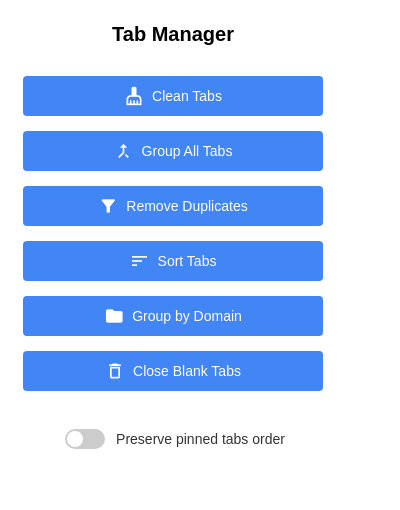
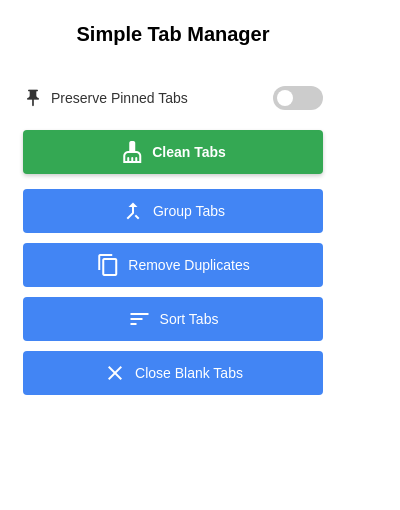
Before and after one commit to dannychan0510/chrome-simple-tab-manager, a browser extension: page popup.html in a window 400 px wide. Drawn offline with Linux system fonts and the light colour scheme.

Commit message:
Removed group domain functionality (too buggy).

```diff
--- /dev/null
+++ b/popup.css
@@ -0,0 +1,81 @@
+.toggle-group {
+  margin: 15px 0;
+  padding: 10px;
+  background: #f5f5f5;
+  border-radius: 8px;
+}
+
+.toggle-container {
+  display: flex;
+  justify-content: space-between;
+  align-items: center;
+  padding: 5px 0;
+}
+
+.toggle-label {
+  display: flex;
+  align-items: center;
+  gap: 8px;
+  font-size: 14px;
+  color: #333;
+}
+
+.toggle-label .icon {
+  font-size: 16px;
+}
+
+/* Toggle Switch */
+.switch {
+  position: relative;
+  display: inline-block;
+  width: 50px;
+  height: 24px;
+}
+
+.switch input {
+  opacity: 0;
+  width: 0;
+  height: 0;
+}
+
+.slider {
+  position: absolute;
+  cursor: pointer;
+  top: 0;
+  left: 0;
+  right: 0;
+  bottom: 0;
+  background-color: #ccc;
+  transition: .4s;
+}
+
+.slider:before {
+  position: absolute;
+  content: "";
+  height: 16px;
+  width: 16px;
+  left: 4px;
+  bottom: 4px;
+  background-color: white;
+  transition: .4s;
+}
+
+input:checked + .slider {
+  background-color: #2196F3;
+}
+
+input:focus + .slider {
+  box-shadow: 0 0 1px #2196F3;
+}
+
+input:checked + .slider:before {
+  transform: translateX(26px);
+}
+
+.slider.round {
+  border-radius: 24px;
+}
+
+.slider.round:before {
+  border-radius: 50%;
+}
--- a/popup.html
+++ b/popup.html
@@ -1,44 +1,48 @@
 <!DOCTYPE html>
 <html>
 <head>
-  <title>Tab Manager</title>
+  <title>Simple Tab Manager</title>
+  <link rel="stylesheet" href="styles.css">
   <link href="https://fonts.googleapis.com/icon?family=Material+Icons" rel="stylesheet">
-  <link rel="stylesheet" type="text/css" href="styles.css">
 </head>
 <body>
   <div class="container">
-    <h1>Tab Manager</h1>
+    <h1>Simple Tab Manager</h1>
+
+    <div class="toggle-container">
+      <label class="toggle-label">
+        <span class="material-icons">push_pin</span>
+        Preserve Pinned Tabs
+      </label>
+      <label class="switch">
+        <input type="checkbox" id="preservePinned">
+        <span class="slider round"></span>
+      </label>
+    </div>
+
+    <div class="button-container">
       <button id="cleanTabs" class="action-button">
         <span class="material-icons">cleaning_services</span>
         Clean Tabs
       </button>
       <button id="groupTabs" class="action-button">
         <span class="material-icons">merge_type</span>
-      Group All Tabs
+        Group Tabs
       </button>
       <button id="removeDuplicates" class="action-button">
-      <span class="material-icons">filter_alt</span>
+        <span class="material-icons">content_copy</span>
         Remove Duplicates
       </button>
       <button id="sortTabs" class="action-button">
         <span class="material-icons">sort</span>
         Sort Tabs
       </button>
-    <button id="groupByDomain" class="action-button">
-      <span class="material-icons">folder</span>
-      Group by Domain
-    </button>
       <button id="closeBlankTabs" class="action-button">
-      <span class="material-icons">delete_outline</span>
+        <span class="material-icons">close</span>
         Close Blank Tabs
       </button>
-    <div class="divider"></div>
-    <div class="toggle-container">
-      <label class="toggle">
-        <input type="checkbox" id="preservePinned">
-        <span class="toggle-label">Preserve pinned tabs order</span>
-      </label>
     </div>
+
     <div id="statusMessage" class="status"></div>
   </div>
   <script src="popup.js"></script>
--- a/popup.js
+++ b/popup.js
@@ -1,12 +1,14 @@
 document.addEventListener('DOMContentLoaded', () => {
+  // Get UI elements
   const preservePinnedToggle = document.getElementById('preservePinned');
   const statusMessage = document.getElementById('statusMessage');
+
+  // Get action buttons
   const buttons = {
     cleanTabs: document.getElementById('cleanTabs'),
     groupTabs: document.getElementById('groupTabs'),
     removeDuplicates: document.getElementById('removeDuplicates'),
     sortTabs: document.getElementById('sortTabs'),
-    groupByDomain: document.getElementById('groupByDomain'),
     closeBlankTabs: document.getElementById('closeBlankTabs')
   };
 
@@ -32,20 +34,23 @@ document.addEventListener('DOMContentLoaded', () => {
 
   /**
    * Disables or enables all action buttons in the popup.
-   * @param {boolean} disabled - Whether to disable the buttons
+   * @param {boolean} enabled - Whether to enable the buttons
    */
   function setButtonsEnabled(enabled) {
     Object.values(buttons).forEach(button => {
+      if (button) {
         button.disabled = !enabled;
+      }
     });
+    if (preservePinnedToggle) {
       preservePinnedToggle.disabled = !enabled;
+    }
   }
 
   /**
    * Handles the response from a background operation.
    * @param {Object} response - The response from the background script
-   * @param {boolean} response.success - Whether the operation was successful
-   * @param {string} [response.error] - Error message if the operation failed
+   * @param {string} successMessage - The message to display on success
    */
   function handleResponse(response, successMessage) {
     if (response && response.success) {
@@ -60,10 +65,11 @@ document.addEventListener('DOMContentLoaded', () => {
   }
 
   // Add click handlers for each button
+  if (buttons.cleanTabs) {
     buttons.cleanTabs.addEventListener('click', async () => {
       try {
         setButtonsEnabled(false);
-      displayStatus('Cleaning tabs...', 'processing');
+        displayStatus('Cleaning tabs (grouping, sorting, removing duplicates, closing blank tabs)...', 'processing');
 
         // Get the current window ID
         const currentWindow = await chrome.windows.getCurrent();
@@ -86,7 +92,9 @@ document.addEventListener('DOMContentLoaded', () => {
         setButtonsEnabled(true);
       }
     });
+  }
 
+  if (buttons.groupTabs) {
     buttons.groupTabs.addEventListener('click', async () => {
       try {
         setButtonsEnabled(false);
@@ -106,7 +114,9 @@ document.addEventListener('DOMContentLoaded', () => {
         setButtonsEnabled(true);
       }
     });
+  }
 
+  if (buttons.removeDuplicates) {
     buttons.removeDuplicates.addEventListener('click', async () => {
       try {
         setButtonsEnabled(false);
@@ -126,7 +136,9 @@ document.addEventListener('DOMContentLoaded', () => {
         setButtonsEnabled(true);
       }
     });
+  }
 
+  if (buttons.sortTabs) {
     buttons.sortTabs.addEventListener('click', async () => {
       try {
         setButtonsEnabled(false);
@@ -147,28 +159,20 @@ document.addEventListener('DOMContentLoaded', () => {
         setButtonsEnabled(true);
       }
     });
+  }
 
-  buttons.groupByDomain.addEventListener('click', () => {
-    try {
-      setButtonsEnabled(false);
-      displayStatus('Grouping tabs by domain...', 'processing');
-
-      chrome.runtime.sendMessage({ action: 'groupByDomain' }, (response) => {
-        handleResponse(response, 'Tabs grouped by domain successfully!');
-      });
-    } catch (error) {
-      displayStatus(`Error: ${error.message}`, 'error');
-      console.error('Error in groupByDomain operation:', error);
-      setButtonsEnabled(true);
-    }
-  });
-
-  buttons.closeBlankTabs.addEventListener('click', () => {
+  if (buttons.closeBlankTabs) {
+    buttons.closeBlankTabs.addEventListener('click', async () => {
       try {
         setButtonsEnabled(false);
         displayStatus('Closing blank tabs...', 'processing');
 
-      chrome.runtime.sendMessage({ action: 'closeBlankTabs' }, (response) => {
+        // Get the current window ID
+        const currentWindow = await chrome.windows.getCurrent();
+        chrome.runtime.sendMessage({
+          action: 'closeBlankTabs',
+          targetWindowId: currentWindow.id
+        }, (response) => {
           handleResponse(response, 'Blank tabs closed successfully!');
         });
       } catch (error) {
@@ -177,4 +181,5 @@ document.addEventListener('DOMContentLoaded', () => {
         setButtonsEnabled(true);
       }
     });
+  }
 });
--- a/styles.css
+++ b/styles.css
@@ -117,20 +117,40 @@ button:disabled {
   display: flex;
   align-items: center;
   justify-content: center;
-  gap: 8px;
   width: 100%;
-  padding: 10px;
+  padding: 10px 15px;
+  margin-bottom: 10px;
+  background-color: #4285f4;
+  color: white;
   border: none;
   border-radius: 4px;
-  background-color: #4285f4;
-  color: white;
   cursor: pointer;
   font-size: 14px;
   transition: background-color 0.2s;
 }
 
+/* Special styling for the Clean Tabs button */
+#cleanTabs {
+  background-color: #34a853; /* Google green */
+  font-weight: bold;
+  box-shadow: 0 2px 4px rgba(0, 0, 0, 0.2);
+  margin-bottom: 15px; /* Extra spacing below this button */
+}
+
+#cleanTabs:hover {
+  background-color: #2d9249;
+}
+
+#cleanTabs:active {
+  background-color: #267c3f;
+}
+
 .action-button:hover {
   background-color: #3367d6;
+}
+
+.action-button:active {
+  background-color: #2a56c6;
 }
 
 .action-button:disabled {
@@ -139,5 +159,87 @@ button:disabled {
 }
 
 .action-button .material-icons {
+  margin-right: 8px;
+}
+
+.toggle-group {
+  margin: 15px 0;
+  padding: 10px;
+  background: #f5f5f5;
+  border-radius: 8px;
+}
+
+.toggle-container {
+  display: flex;
+  justify-content: space-between;
+  align-items: center;
+  padding: 5px 0;
+}
+
+.toggle-label {
+  display: flex;
+  align-items: center;
+  gap: 8px;
+  font-size: 14px;
+  color: #333;
+}
+
+.toggle-label .material-icons {
   font-size: 20px;
 }
+
+/* Toggle Switch */
+.switch {
+  position: relative;
+  display: inline-block;
+  width: 50px;
+  height: 24px;
+}
+
+.switch input {
+  opacity: 0;
+  width: 0;
+  height: 0;
+}
+
+.slider {
+  position: absolute;
+  cursor: pointer;
+  top: 0;
+  left: 0;
+  right: 0;
+  bottom: 0;
+  background-color: #ccc;
+  transition: .4s;
+}
+
+.slider:before {
+  position: absolute;
+  content: "";
+  height: 16px;
+  width: 16px;
+  left: 4px;
+  bottom: 4px;
+  background-color: white;
+  transition: .4s;
+}
+
+input:checked + .slider {
+  background-color: #4285f4;
+}
+
+input:focus + .slider {
+  box-shadow: 0 0 1px #4285f4;
+}
+
+input:checked + .slider:before {
+  transform: translateX(26px);
+}
+
+.slider.round {
+  border-radius: 24px;
+}
+
+.slider.round:before {
+  border-radius: 50%;
+}
```
Also changed, not shown: background.js (+122 -80 lines), test-plan.md (+2 -2 lines). Lines whose indentation alone changed are shown as unchanged.
